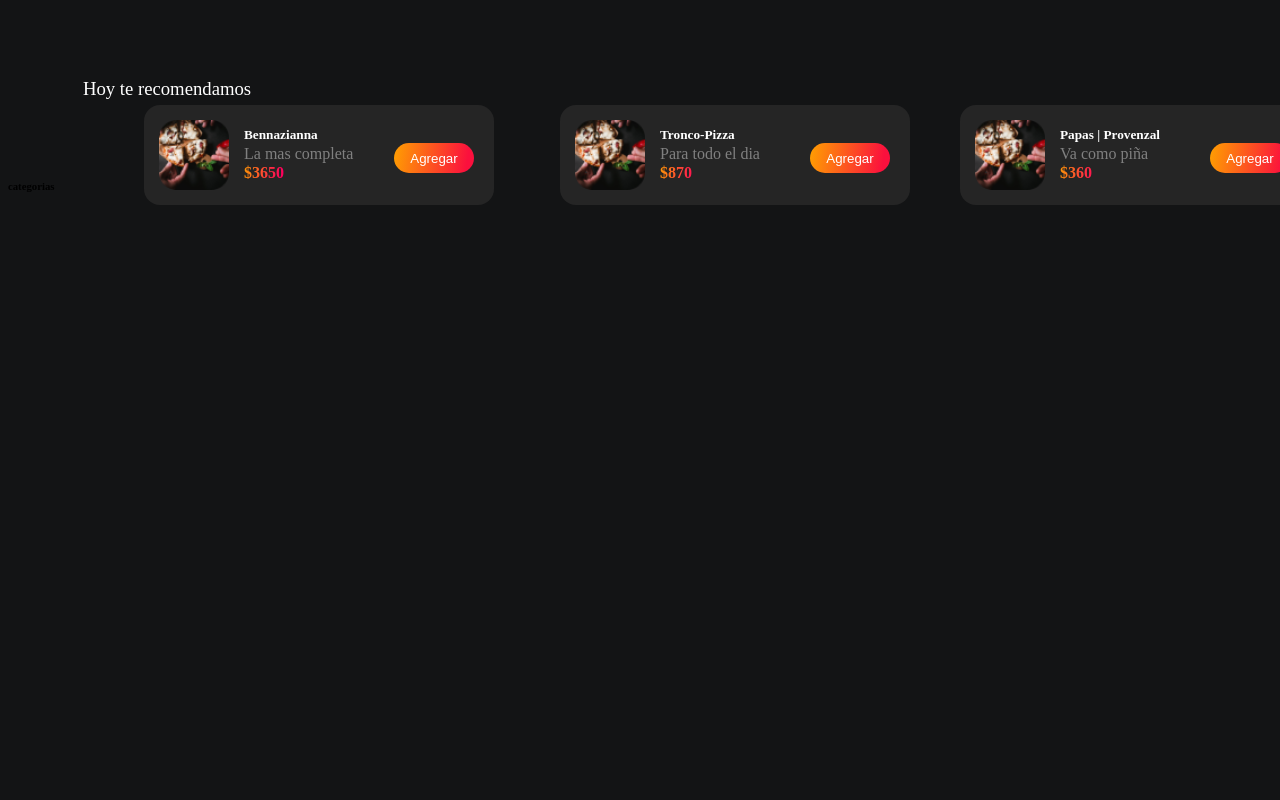
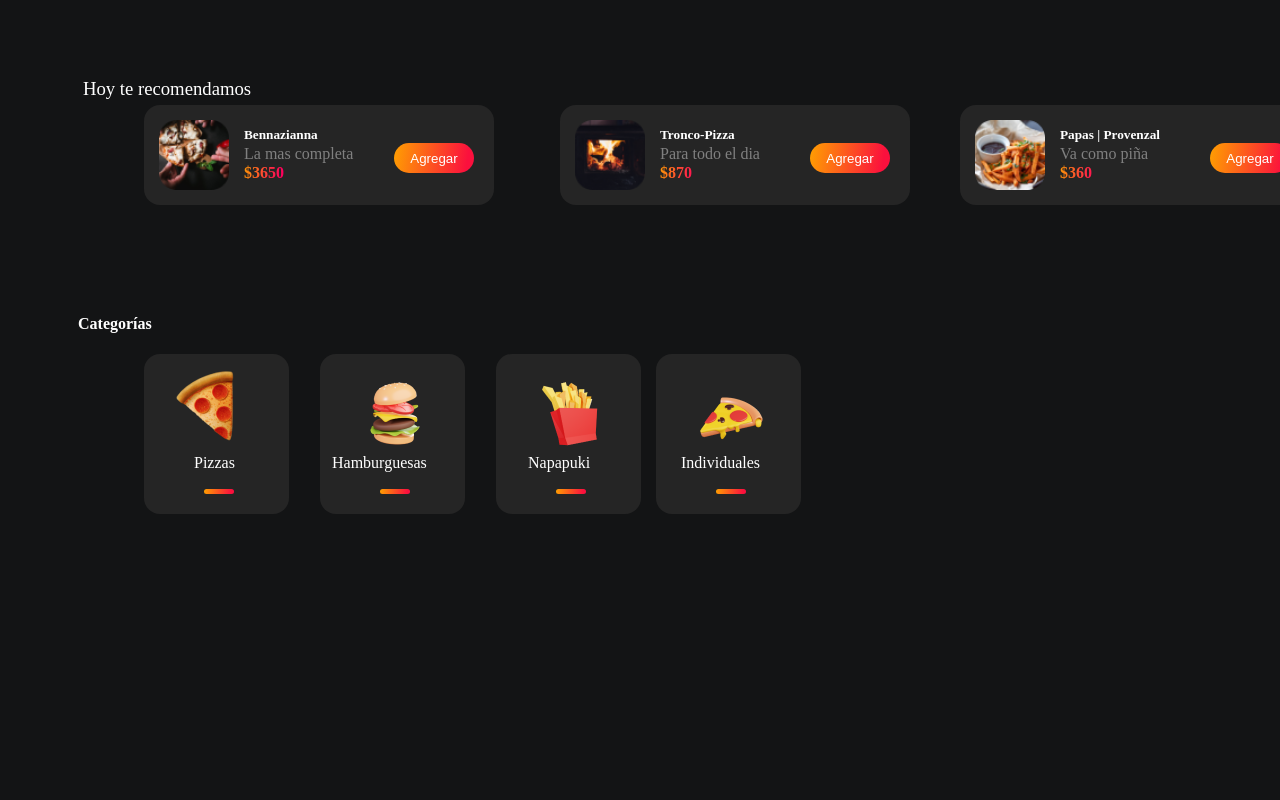
Before and after one commit to PolyRey/PIZZANUCBA, a plain HTML site: page index.html in a window 1280 px wide. Shown: the part 500-1300 px from the top of the page. Before the commit the page ends 800 px from the top, so only its background shows below. Drawn offline with Linux system fonts and the light colour scheme.

Commit message:
categorias varias

```diff
--- a/index.css
+++ b/index.css
@@ -65,12 +65,11 @@
     margin-left: 47em;
     margin-top: -20em;
 }
-
 .pizza2 {
     margin-left: 55em;
     margin-top: -28em;
 }
-/*secion*/
+/*secion recomendados*/
 .h3 {
     position: absolute;
     display: flex;
@@ -80,7 +79,6 @@
     font-family: 'Montserrat';
     font-weight: 400;
 }
-
 .row{
  flex-direction: row;
  display: flex;
@@ -88,7 +86,6 @@
  justify-content: space-around;
  margin-top: 13em;
 }
-
 .column {
     position: absolute;
     height: 100px;
@@ -116,7 +113,6 @@
     left: 60em;
     margin-top: 0,9em;
 }
-
 .menu1{
     position: absolute;
     height: 70px;
@@ -124,7 +120,7 @@
     border-radius: 15px;
     margin: 15px;
 }
-.Bennazianna {
+.titulo-producto {
     color: white;
     font-family: 'Montserrat';
     font-weight: 600;
@@ -157,3 +153,108 @@
      height: 30px;
      width: 80px;
 }
+/*secion categorias*/
+.h4{
+    color: white;
+    font-family: 'Montserrat';
+    font-weight: 600;
+    margin-left: 70px;
+    margin-top: 10em;
+}
+.categorias{
+    position: absolute;
+    height: 160px;
+    width: 145px;
+    background-color: #252525;
+    border-radius: 1em;
+    left: 9em;
+}
+.pizza-cat{
+    position: absolute;
+    margin-left: 2em;
+    margin-top: 1em;
+}
+
+.categorias-varias {
+    color: white;
+    font-family: 'Montserrat';
+    font-weight: 400;
+    margin-left: 50px;
+    margin-top: 100px;
+}
+
+.button-cat {
+    background: linear-gradient(98.81deg, #FFA100 -0.90%, #FB103D 90.00%);
+    border-style: none;
+    border-radius: 15px;
+    margin-left: 60px;
+    margin-top: 1px;
+    width: 30;
+    height: 5px;
+}
+
+.categorias2{
+    position: absolute;
+    height: 160px;
+    width: 145px;
+    background-color: #252525;
+    border-radius: 1em;
+    left: 20em;
+}
+.categorias-varias-h {
+    color: white;
+    font-family: 'Montserrat';
+    font-weight: 400;
+    margin-left: 12px;
+    margin-top: 100px;
+}
+.categorias3{
+    position: absolute;
+    height: 160px;
+    width: 145px;
+    background-color: #252525;
+    border-radius: 1em;
+    left: 31em;
+}
+.categorias-varias-papas{
+color: white;
+font-family: 'Montserrat';
+font-weight: 400;
+margin-left: 32px;
+margin-top: 100px;
+}
+
+.categorias4{
+    position: absolute;
+    height: 160px;
+    width: 145px;
+    background-color: #252525;
+    border-radius: 1em;
+    left: 41em;
+}
+.categorias-varias-indv{
+    color: white;
+font-family: 'Montserrat';
+font-weight: 400;
+margin-left: 25px;
+margin-top: 100px;
+}
+
+
+
+
+
+
+
+
+
+
+
+
+
+
+
+
+.popu{
+    margin-top: 40em;
+}
--- a/index.html
+++ b/index.html
@@ -25,7 +25,7 @@
 <h4 class="descripcion3">busca lo que quieras y nucba te quedes sin comida</h4>
 <button class="button1">VER MÁS</button>
 <img class="pizza1" src="./IMAGENES/image 34.png" alt="pizza1">
-<img class="pizza2" src="./IMAGENES/pizza 1.png" alt="pizza2">
+<img class="pizza2" src="./IMAGENES/pizza grande.png" alt="pizza2">
     </div>
 
     <section>
@@ -34,8 +34,8 @@
 <article>
     <div class="row">
           <div class="column">
-               <div> <img class="menu1" src="./IMAGENES/Photo Menu.png" alt=" menu 1"></div>
-               <h5 class="Bennazianna">Bennazianna</h5>
+               <div> <img class="menu1" src="./IMAGENES/Photo Menu.png" alt="pizza bennaziana"></div>
+               <h5 class="titulo-producto">Bennazianna</h5>
                <p class="Benna1">La mas completa</p>
                <h4 class="Benna2">$3650</h4>
                <button class="buttonbena">Agregar</button>
@@ -43,16 +43,16 @@
 
 
                   <div class="column2">
-                    <div> <img class="menu1" src="./IMAGENES/Photo Menu.png" alt=" menu 1"></div>
-                    <h5 class="Bennazianna">Tronco-Pizza</h5>
+                    <div> <img class="menu1" src="./IMAGENES/troncopizza.png" alt="horno de pizza"></div>
+                    <h5 class="titulo-producto">Tronco-Pizza</h5>
                     <p class="Benna1">Para todo el dia</p>
                     <h4 class="Benna2">$870</h4>
                     <button class="buttonbena">Agregar</button>
                  </div>
 
                      <div class="column3">
-                        <div> <img class="menu1" src="./IMAGENES/Photo Menu.png" alt=" menu 1"></div>
-                        <h5 class="Bennazianna">Papas | Provenzal</h5>
+                        <div> <img class="menu1" src="./IMAGENES/papasprovenzal.png" alt="pizza provenzal"></div>
+                        <h5 class="titulo-producto">Papas | Provenzal</h5>
                         <p class="Benna1">Va como piña</p>
                         <h4 class="Benna2">$360</h4>
                         <button class="buttonbena">Agregar</button>
@@ -60,9 +60,38 @@
         </article>
 
 <section>
-    <h6>categorias</h6>
+    <h4 class="h4">Categorías</h4>
+
+    <div class="categorias">
+              <img class="pizza-cat" src="./IMAGENES/image 34 (1).png" alt="pizza">
+              <p class="categorias-varias">Pizzas</p>
+              <button class="button-cat"></button>
+    </div>
+
+    <div class="categorias2">
+        <img class="pizza-cat" src="./IMAGENES/burger 1.png" alt="Hamburguesas">
+        <p class="categorias-varias-h">Hamburguesas</p>
+        <button class="button-cat"></button>
+    </div>
+
+    <div class="categorias3">
+        <img class="pizza-cat" src="./IMAGENES/fries 2.png" alt="papas fritas">
+        <p class="categorias-varias-papas">Napapuki</p>
+        <button class="button-cat"></button>
+    </div>
+
+    <div class="categorias4">
+        <img class="pizza-cat" src="./IMAGENES/pizza 2pizachicacategorias.png" alt="pizza2">
+        <p class="categorias-varias-indv">Individuales</p>
+        <button class="button-cat"></button>
+    </div>
 </section>
 
+<article>
+
+
+<h3 class="popu">los mas populares</h3>
+</article>
 
 </body>
 </html>
```
Also changed, not shown: IMAGENES/papasprovenzal.png (added), IMAGENES/pizza 2pizachicacategorias.png (added), IMAGENES/pizza grande.png (renamed from IMAGENES/pizza 1.png), IMAGENES/troncopizza.png (added).
